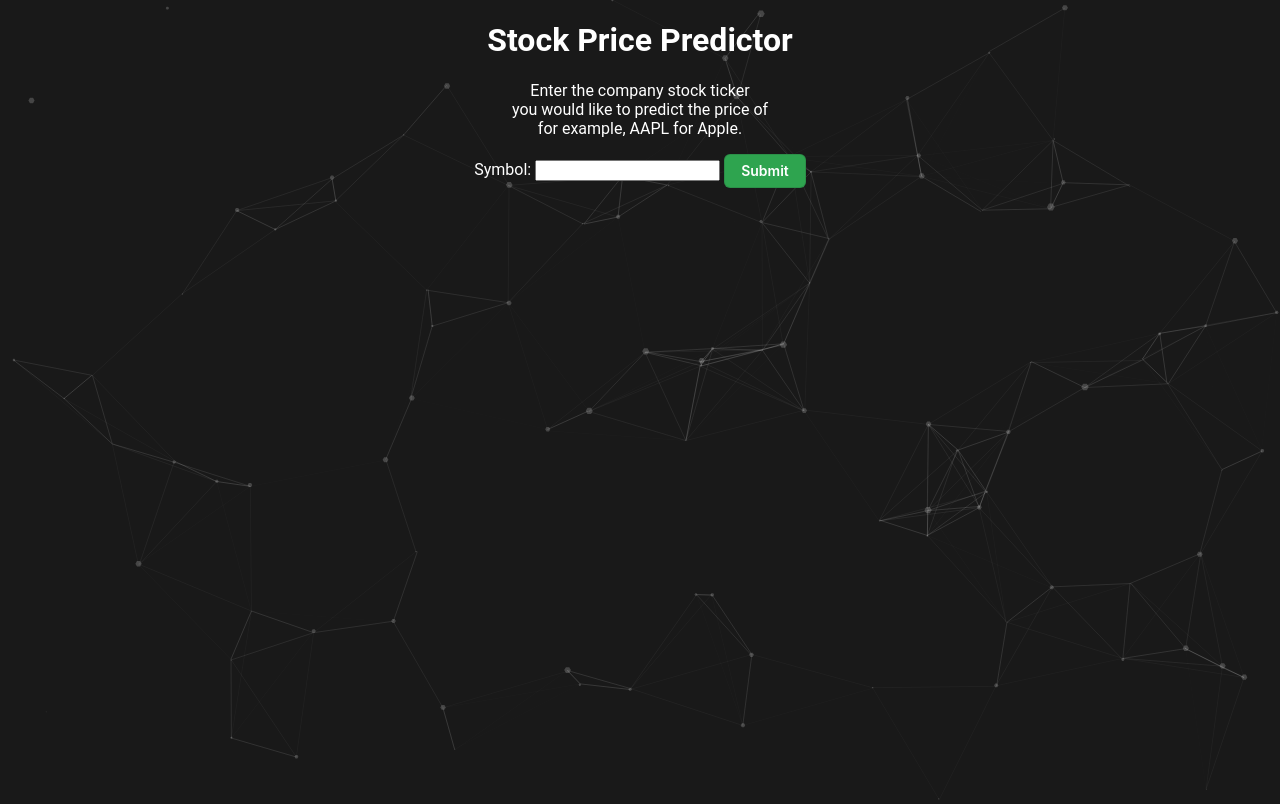
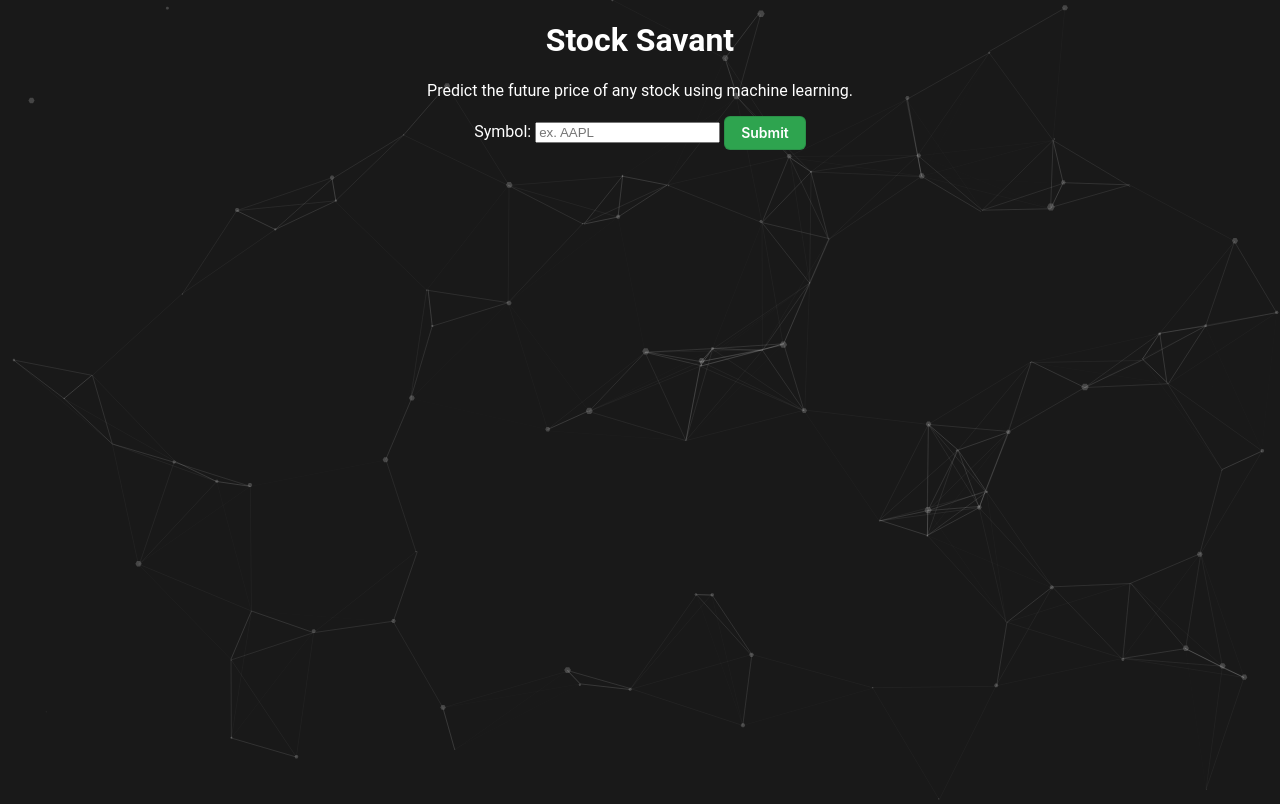
Before and after one commit to w1lt/stock-savant, a Flask app: page / in a window 1280 px wide. Run offline with Flask 2, Linux system fonts and the light colour scheme; some web fonts are replaced.

Commit message:
changed requirements

```diff
--- a/requirements.txt
+++ b/requirements.txt
@@ -1,4 +1,4 @@
 Flask==2.1.2
 yfinance==0.2.31
-pandas==2.8.2
+pandas==2.1.2
 bokeh==3.3.0
--- a/templates/index.html
+++ b/templates/index.html
@@ -15,14 +15,17 @@
     <div id="particles-js"></div>
     <header>
       <div>
-        <h1>Stock Price Predictor</h1>
-        <p>
-          Enter the company stock ticker<br />you would like to predict the
-          price of <br />for example, AAPL for Apple.
-        </p>
+        <h1>Stock Savant</h1>
+        <p>Predict the future price of any stock using machine learning.</p>
         <form method="post">
           <label for="ticker">Symbol:</label>
-          <input type="text" id="ticker" name="ticker" required />
+          <input
+            placeholder="ex. AAPL"
+            type="text"
+            id="ticker"
+            name="ticker"
+            required
+          />
           <button class="button-3" type="submit">Submit</button>
         </form>
       </div>
```
